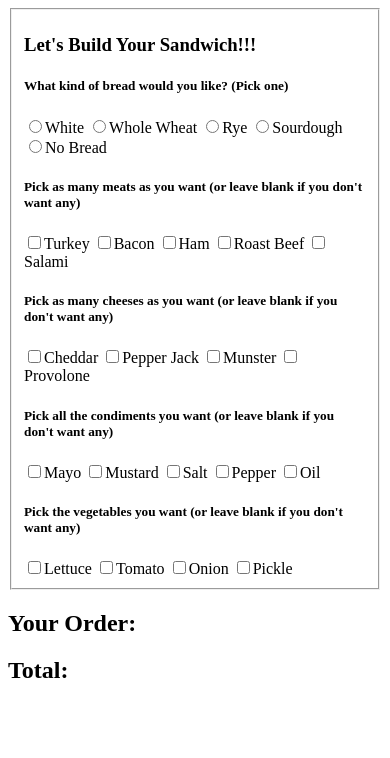
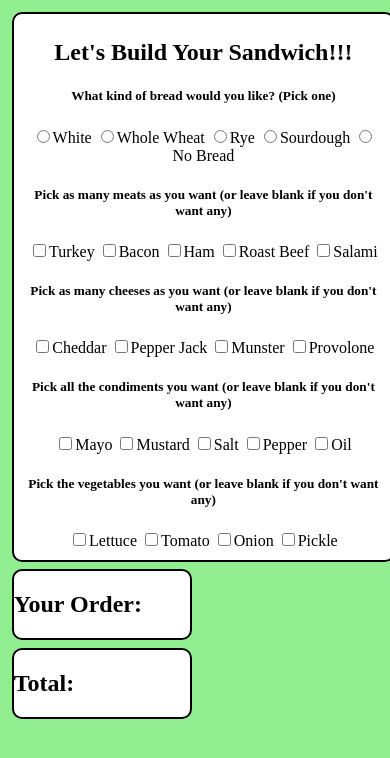
Before and after one commit to RussellRiesJr/sandwich_maker, a plain HTML site: page index.html in a window 390 px wide. Drawn offline with Linux system fonts and the light colour scheme.

Commit message:
add responsive styling

```diff
--- a/index.html
+++ b/index.html
@@ -6,11 +6,11 @@
     <title>Sandwich Maker! </title>
     <link rel="stylesheet" type="text/css" href="styles.css">
   </head>
-  <body>
+  <body class="background">
   <!-- a section of options for each sandwich part -->
     <section>
-      <fieldset>
-        <h3>Let's Build Your Sandwich!!!</h3>
+      <fieldset class="boxy">
+        <h1>Let's Build Your Sandwich!!!</h1>
         <div id="bread_button">
           <h5>What kind of bread would you like? (Pick one)</h5>
           <input type="radio" name="bread" value="white">White
@@ -51,14 +51,11 @@
         </div>
       </fieldset>
       <div>
-        <div>
-          <h2>Your Order: </h2>
-          <p id="sandwich_items">
-          </p>
+        <div class="box">
+          <h2 id="sandwich_items">Your Order: </h2>
         </div>
-        <div>
-          <h1>Total:</h1>
-          <p id="purchase_total"></p>
+        <div class="box">
+          <h1 id="purchase_total">Total:</h1>
         </div>
       </div>
     </section>
--- a/styles.css
+++ b/styles.css
@@ -0,0 +1,22 @@
+.background {
+  background: lightgreen;
+}
+
+.boxy {
+  width: 95%;
+  border: 2px solid black;
+  display: inline-block;
+  margin: 1%;
+  border-radius: 10px;
+  text-align: center;
+  background-color: white;
+}
+
+.box {
+  width: 47%;
+  border: 2px solid black;
+  display: inline-block;
+  margin: 1%;
+  border-radius: 10px;
+  background-color: white;
+}
```
